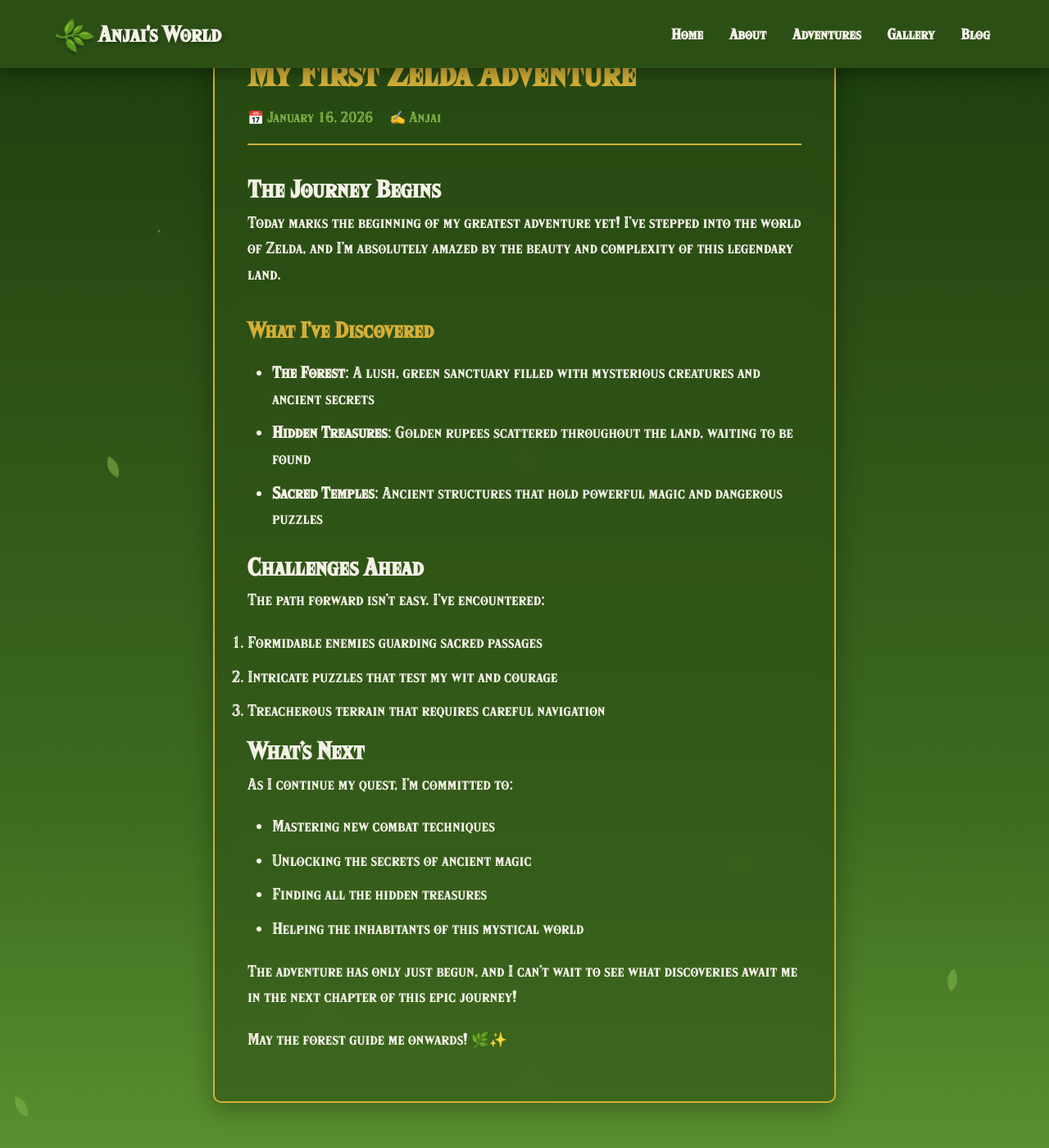
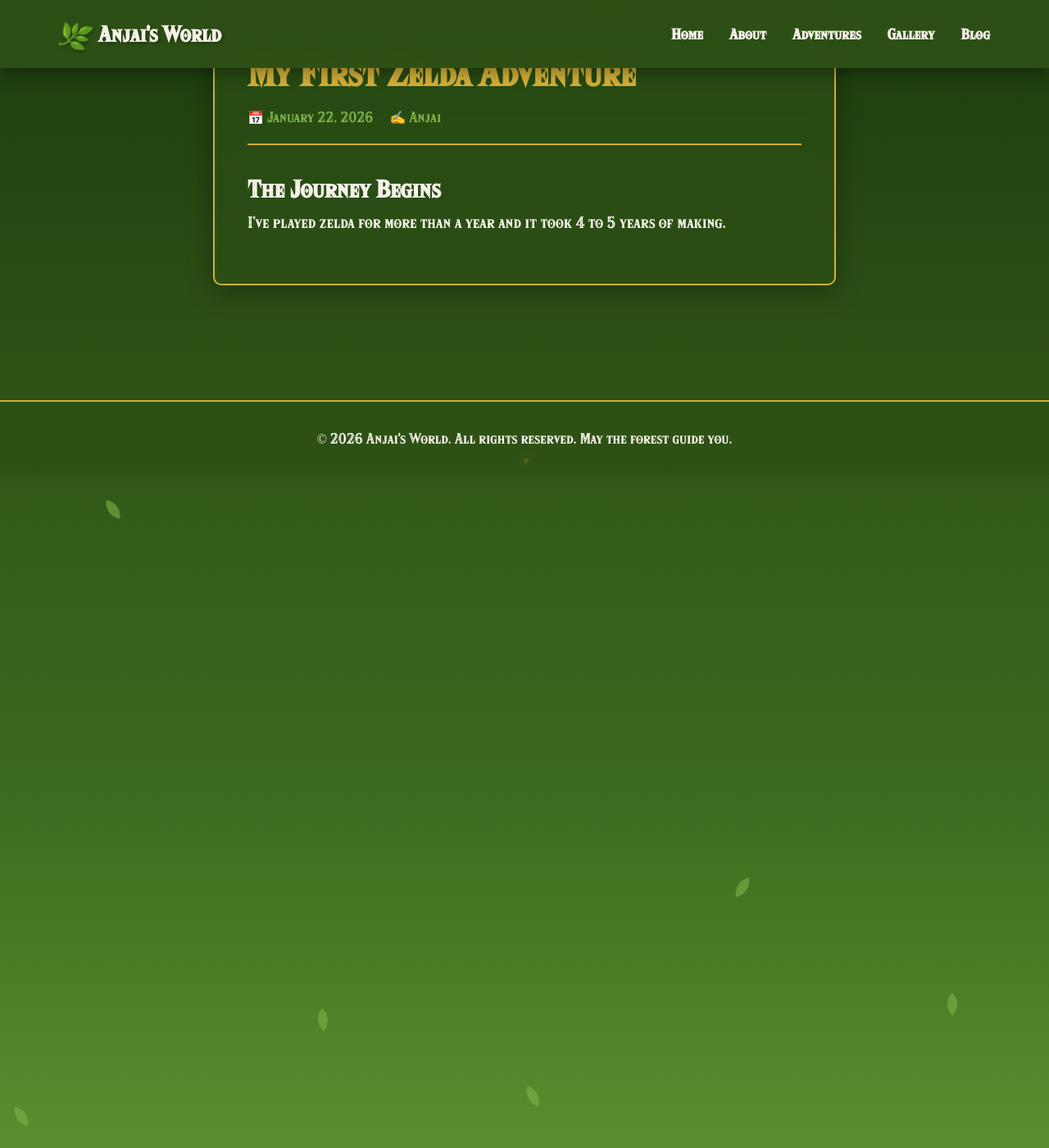
Before and after one commit to anjaisworld/anjaisworld.github.io, a Jekyll site: the page built from _posts/2026-01-16-first-zelda-adventure.md, in a window 1280 px wide and 1400 px high, scrolled down 206 px. Shown: the whole window at 82% size. Built offline with Jekyll 4.4.1, drawn with Linux system fonts in a browser that asks for light colours.

Commit message:
anjais first blog

```diff
--- a/_posts/2026-01-16-first-zelda-adventure.md
+++ b/_posts/2026-01-16-first-zelda-adventure.md
@@ -1,38 +1,10 @@
 ---
 layout: post
 title: "My First Zelda Adventure"
-date: 2026-01-16
+date: 2026-01-22
 author: Anjai
 excerpt: "Join me as I embark on my first quest in the legendary land of Hyrule. Discover the mysteries and treasures that await in this mystical world."
 ---
 
 ## The Journey Begins
-
-Today marks the beginning of my greatest adventure yet! I've stepped into the world of Zelda, and I'm absolutely amazed by the beauty and complexity of this legendary land.
-
-### What I've Discovered
-
-- **The Forest**: A lush, green sanctuary filled with mysterious creatures and ancient secrets
-- **Hidden Treasures**: Golden rupees scattered throughout the land, waiting to be found
-- **Sacred Temples**: Ancient structures that hold powerful magic and dangerous puzzles
-
-## Challenges Ahead
-
-The path forward isn't easy. I've encountered:
-
-1. Formidable enemies guarding sacred passages
-2. Intricate puzzles that test my wit and courage
-3. Treacherous terrain that requires careful navigation
-
-## What's Next
-
-As I continue my quest, I'm committed to:
-
-- Mastering new combat techniques
-- Unlocking the secrets of ancient magic
-- Finding all the hidden treasures
-- Helping the inhabitants of this mystical world
-
-The adventure has only just begun, and I can't wait to see what discoveries await me in the next chapter of this epic journey!
-
-May the forest guide me onwards! 🌿✨
+I've played zelda for more than a year and it took 4 to 5 years of making.
```
